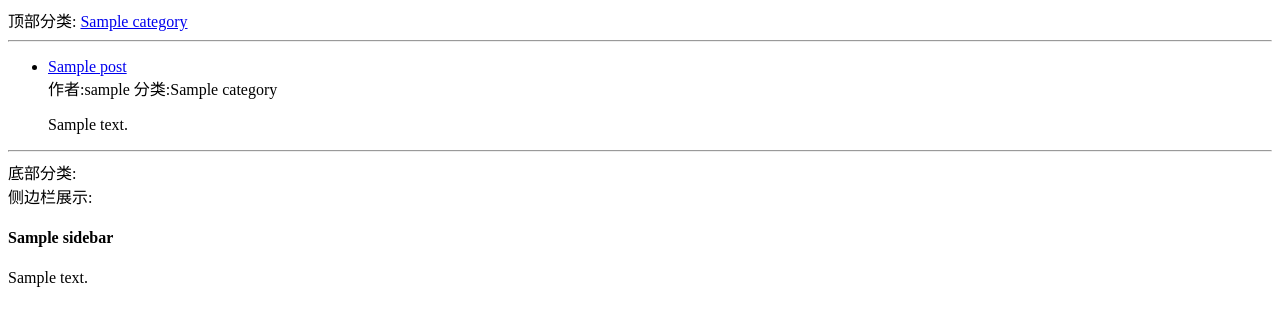
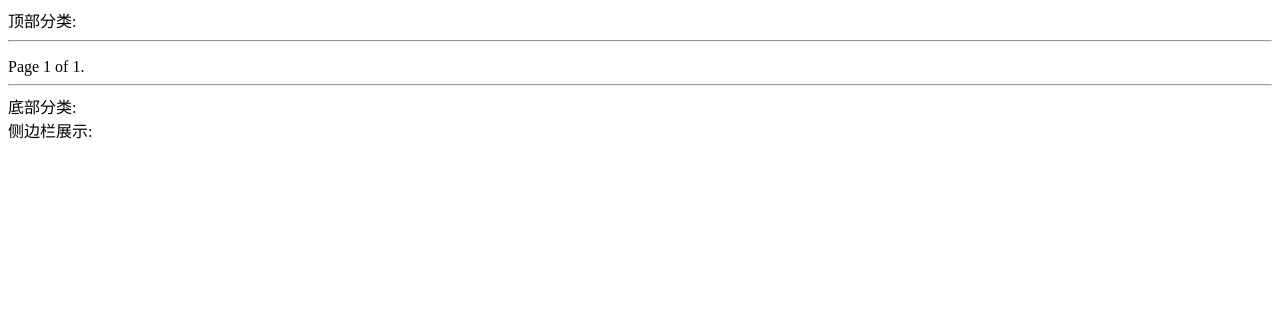
Before and after one commit to hzkljy/blog, a Django app: page / in a window 1280 px wide. Shown: the top 326 px of the page. Run offline with Django 3.2, Linux system fonts and the light colour scheme; tables that the repository leaves empty hold one stand-in row (values such as "Sample post").

Commit message:
改造为class-base view类视图

```diff
--- a/blog/views.py
+++ b/blog/views.py
@@ -1,44 +1,81 @@
 # -*- coding: utf-8 -*-
 from __future__ import unicode_literals
 
-from django.shortcuts import render
+from django.views.generic import ListView, DetailView
+from django.shortcuts import get_object_or_404
 
-from .models import Post, Tag, Category
 from config.models import SideBar
+from .models import Post, Category, Tag
 
 # Create your views here.
-def post_list(request, category_id=None, tag_id=None):
-    tag = None
-    category = None
+class CommonViewMixin:
+    def get_content_data(self, **kwargs):
+        context = super().get_context_data(**kwargs)
+        context.update({
+            'sidebars': self.get_sidebars(),
+        })
+        context.update(Category.get_navs())
+        return context
+    def get_sidebars(self):
+        return SideBar.objects.filter(status=SideBar.STATUS_SHOW)
 
-    if tag_id:
-        post_list, tag = Post.get_by_tag(tag_id)
-    elif category_id:
-        post_list, category = Post.get_by_category(category_id)
-    else:
-        post_list = Post.objects.filter(status=Post.STATUS_NORMAL).select_related('owner', 'category')
+    def get_navs(self):
+        categories = Category.objects.filter(status=Category.STATUS_NORMAL)
+        nav_categories= []
+        normal_categories = []
+        for cate in categories:
+            if cate.is_nav:
+                nav_categories.append(cate)
+            else:
+                normal_categories.append(cate)
 
-    context = {
-        'category': category,
-        'tag': tag,
-        'post_list': post_list,
-        'sidebars': SideBar.get_all(),
-    }
-    context.update(Category.get_navs())
-
-    return render(request, 'blog/list.html', context=context)
+        return {
+            'navs': nav_categories,
+            'categories': normal_categories,
+        }
 
 
-def post_detail(request, post_id=None):
-    try:
-        post = Post.objects.get(id=post_id)
-    except Post.DoesNotExist:
-        post = None
+class IndexView(CommonViewMixin,ListView):
+    queryset = Post.objects.filter(status=Post.STATUS_NORMAL)
+    paginate_by = 5
+    context_object_name = 'post_name'
+    template_name = 'blog/list.html'
 
-    context = {
-        'post': post,
-        'sidebars': SideBar.get_all(),
-    }
-    context.update(Category.get_navs())
 
-    return render(request, 'blog/detail.html', context={'post': 'post'})
+class CategoryView(IndexView):
+    def get_context_data(self, **kwargs):
+        context = super().get_context_data(**kwargs)
+        category_id = self.kwargs.get('category_id')
+        category = get_object_or_404(Category, pk=category_id)
+        context.update({
+            'category': category,
+        })
+        return context
+
+    def get_queryset(self):
+        '''重写queryset，根据分类过滤'''
+        queryset = super().get_queryset()
+        category_id = self.kwargs.get('category_id')
+        return queryset.filter(category_id=category_id)
+
+class TagView(IndexView):
+    def get_context_data(self, **kwargs):
+        context = super().get_context(**kwargs)
+        tag_id = self.kwargs.get('tag_id')
+        tag = get_object_or_404(Tag, pk=tag_id)
+        context.update({
+            'tag': tag,
+        })
+        return context
+
+    def get_queryset(self):
+        '''重写queryset,根据标签过滤'''
+        queryset = super().get_queryset()
+        tag_id = self.kwargs.get('tag_id')
+        return queryset.filter(tag__id=tag_id)
+
+class PostDetailView(DetailView):
+    queryset = Post.latest_posts()
+    template_name = 'blog/detail.html'
+    context_object_name = 'post'
+    pk_url_kwarg = 'post_id'
--- a/blog_sys/templates/blog/list.html
+++ b/blog_sys/templates/blog/list.html
@@ -5,6 +5,8 @@
     标签页: {{ tag.name }}
     {% elif category %}
     分类页: {{ category.name }}
+    {% else %}
+    首页
     {% endif %}
 {% endblock %}
 
@@ -22,4 +24,19 @@
         </li>
         {% endfor %}
     </ul>
+
+        {% if page_obj %}
+
+            {% if page_obj.has_previous %}
+                    <a href="?page={{ page_obj.previous_page_number }}">上一页</a>
+            {% endif %}
+
+                Page {{ page_obj.number }} of {{ paginator.num_pages }}.
+            {% if page_obj.has_next %}
+                    <a href="?page={{ page_obj.previous_page_number }}">下一页</a>
+            {% endif %}
+
+        {% endif %}
+
+
 {% endblock %}
--- a/blog_sys/urls.py
+++ b/blog_sys/urls.py
@@ -16,15 +16,20 @@
 from django.conf.urls import url
 from django.contrib import admin
 
-from blog.views import post_list, post_detail
+from blog.views import (
+    IndexView, CategoryView, TagView,
+    PostDetailView,
+)
 from config.views import links
 from .custom_site import custom_site
 
 urlpatterns = [
-    url(r'^$', post_list, name='index'),
-    url(r'^category/(?P<category_id>\d+)/$', post_list, name='category-list'),
-    url(r'^tag/(?P<tag_id>\d+)/$', post_list, name='tag-list'),
-    url(r'^post/(?P<post_id>\d+)/$', post_detail, name='post-detail'),
+    url(r'^$', IndexView.as_view(), name='index'),
+    url(r'^category/(?P<category_id>\d+)/$', CategoryView.as_view(),
+        name='category-list'),
+    url(r'^tag/(?P<tag_id>\d+)/$', TagView.as_view(), name='tag-list'),
+    url(r'^post/(?P<post_id>\d+)/$', PostDetailView.as_view,
+        name='post-detail'),
     url(r'^links/$', links, name='links'),
     url(r'^super_admin/', admin.site.urls, name='super-admin'),
     url(r'^admin/', custom_site.urls, name='admin'),
```
